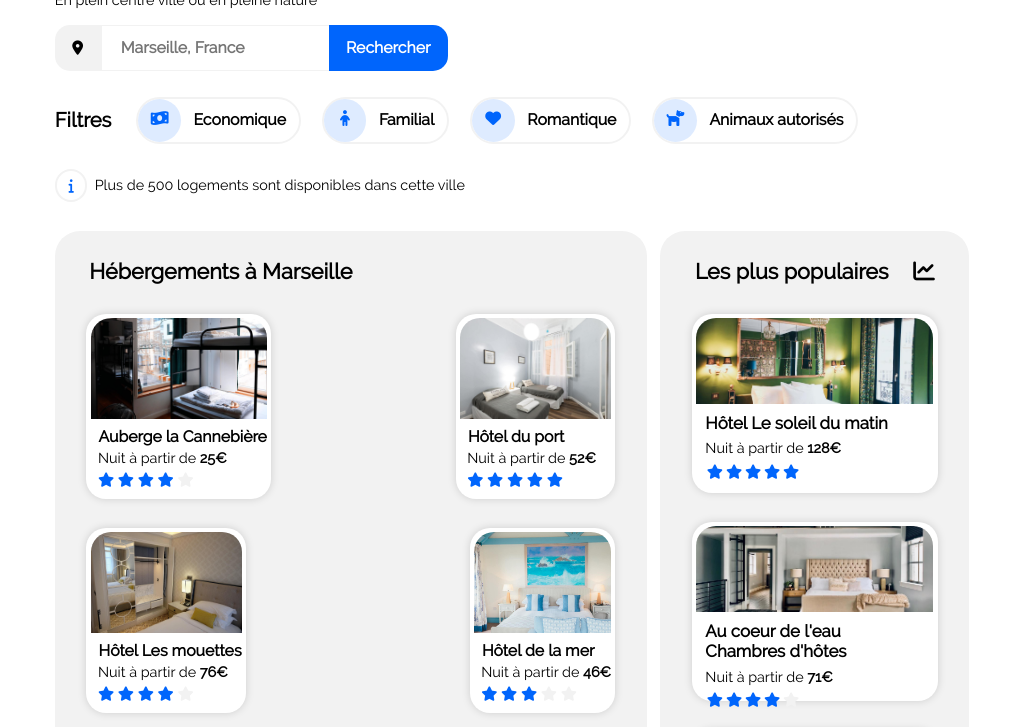
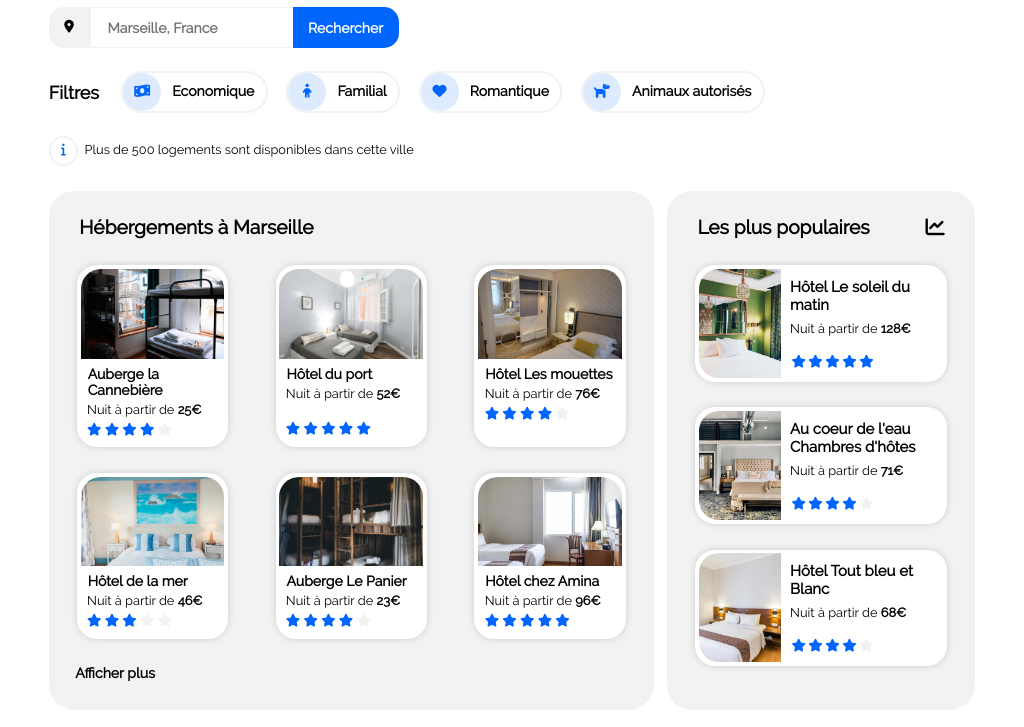
Before and after one commit to LowesP/lowesp.github.io, a plain HTML site: page index.html in a window 1024 px wide. Shown: the part 145-872 px from the top of the page. Drawn offline with Linux system fonts and the light colour scheme; files whose address does not match are found by name.

Commit message:
Add files via upload

```diff
--- a/index.html
+++ b/index.html
@@ -83,7 +83,7 @@
                 <img class="hebergement_carte_img" src="img/hebergements/3_medium/fred-kleber-gTbaxaVLvsg-unsplash.jpg" alt="Photo d'une chambre à l'Hôtel du port">
                 <h3>Hôtel du port</h3>
                 <p>Nuit à partir de <strong>52€</strong></p>
-                <div class="star_icon">
+                <div id="star_icon_hotelduport" class="star_icon">
                     <i class="fas fa-star"></i>
                     <i class="fas fa-star"></i>
                     <i class="fas fa-star"></i>
--- a/style.css
+++ b/style.css
@@ -113,14 +113,13 @@ header {
   height: 6em;
   width: 10em;
   padding-top: 0.3em;
-  color: var(--primary);
   cursor:pointer;
   transition: all 0.2s  ease-in-out;
 }
 
 .register:hover {
   transform: scale(1.03);
-  color: var(--inactive);
+  color: var(--primary);
 }
 
 /* -- Titre et Barre de recherche -- */
@@ -523,16 +522,16 @@ p {
  border-bottom: 2px solid black;
 }
 
-/* -- Responsive phone -- */
+/* -- Responsive Phone and Tablette -- */
 
-@media screen and (max-width: 768px) {
+@media screen and (max-width: 910px) {
 
   body {
     max-width: 100%;
     width: 100%;
     height: auto;
     margin: 0px;
-    font-size: 90%;
+    font-size: 80%;
   }
 
   header {
@@ -625,6 +624,7 @@ p {
   .searchbar .champ {
     max-width: 100%;
     width: auto;
+    height: 2.7em;
   }
 
   .research-button span {
@@ -752,55 +752,25 @@ p {
 
 }
 
-/* -- Responsive Tablette -- */
+/* -- Responsive -- */
 
-@media screen and (min-width: 769px) and (max-width: 1300px) {
-
-  .hebergements_marseille {
-    max-width: 61%;
-    margin-right: 1em;
-  }
-
- .hebergement_carte {
-   max-width: 25%;
- }
-
-}
-
-@media screen and (min-width: 769px) and (max-width: 1117px) {
+@media screen and (min-width: 910px) and (max-width: 1380px) {
 
   body {
-    font-size: 90%;
+    font-size: 80%;
   }
 
   .hebergements_marseille {
-  max-width: 61%;
-  margin-right: 0.6em;
+    display: flex;
+    margin-right: 1em;
+  }
+  .hebergement_carte {
+    max-width: 100%;
+    width: 25%;
   }
 
-  .hebergement_carte {
-    max-width: 41%;
+  #star_icon_hotelduport {
+    margin-top: 1.6em;
   }
 
-  .hebergements_populaire {
-    display: flex;
-    flex-direction: column;
-  }
-  .hebergement_carte_populaire {
-    display: flex;
-    flex-direction: column;
-    max-height: 100%;
-    height: 24%;
-  }
-
-  .hebergement_carte_populaire_img {
-    object-fit: cover;
-    width: 100%;
-    height: 6em;
-    border-radius: 20px 20px 0 0;
-  }
-
-  .hcp_right {
-    max-height: 100%;
-  }
 }
```
